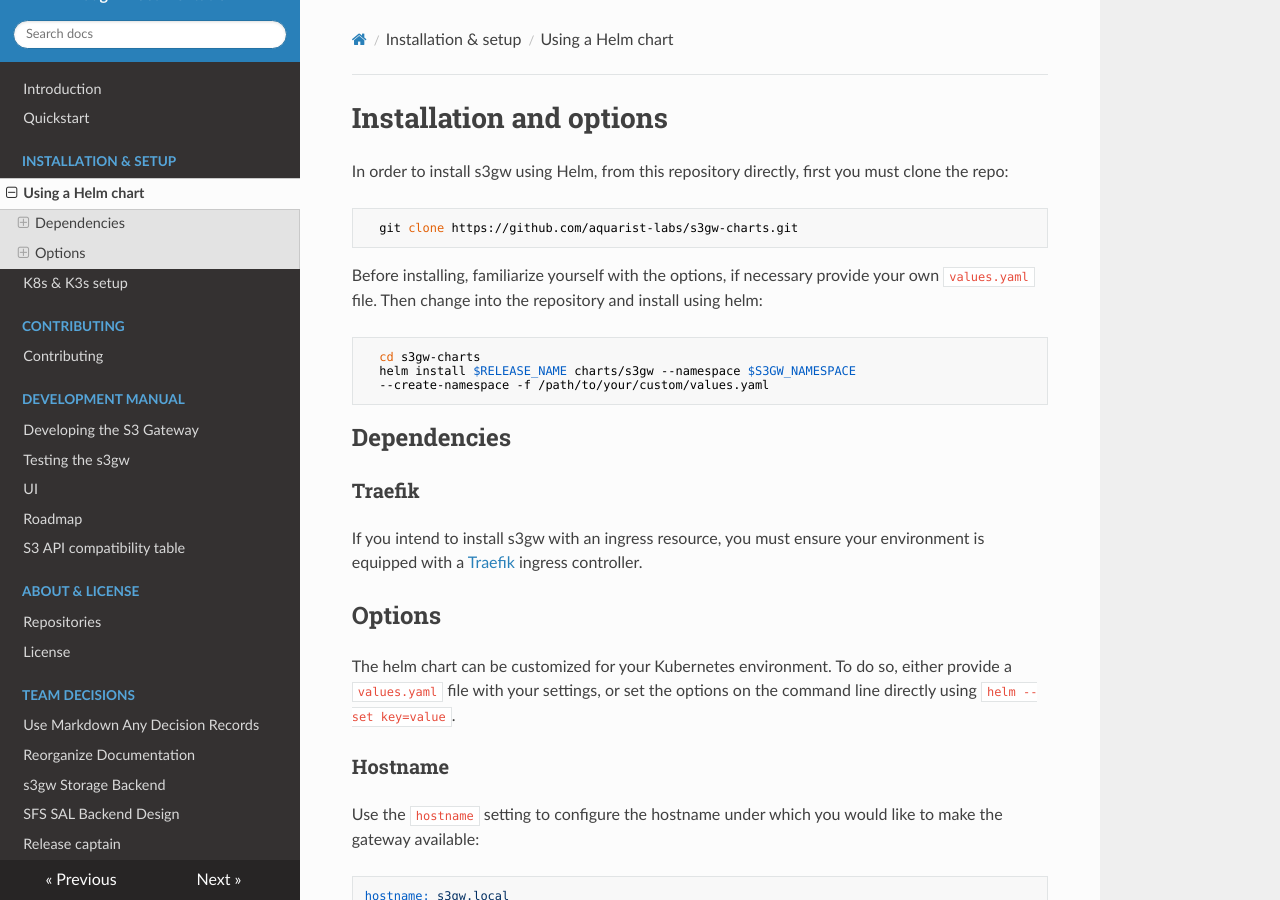
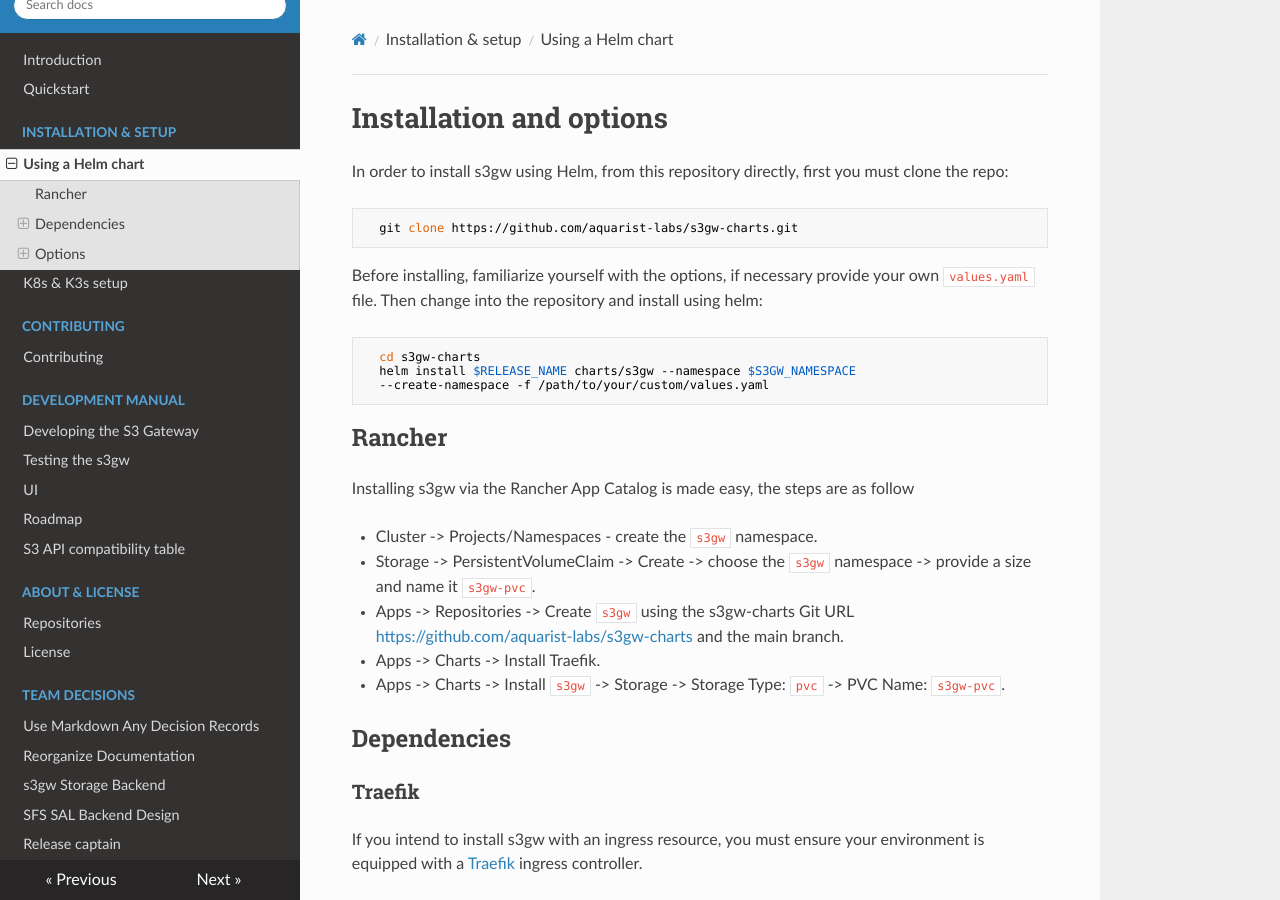
Before and after one commit to s3gw-tech/s3gw, an MkDocs documentation site: the page built from docs/helm-charts.md, in a window 1280 px wide and 900 px high. Built offline with MkDocs 1.6.1, drawn with Linux system fonts in a browser that asks for light colours; nearby versions of some CDN libraries.

Commit message:
Adds Rancher info to chart documentation
Signed-off-by: Jesus Herman-Marina <jherman@suse.com>

````diff
--- a/docs/helm-charts.md
+++ b/docs/helm-charts.md
@@ -8,14 +8,28 @@
 ```
 
 Before installing, familiarize yourself with the options, if necessary provide
-your own `values.yaml` file.
-Then change into the repository and install using helm:
+your own `values.yaml` file. Then change into the repository and install using
+helm:
 
 ```bash
   cd s3gw-charts
   helm install $RELEASE_NAME charts/s3gw --namespace $S3GW_NAMESPACE
   --create-namespace -f /path/to/your/custom/values.yaml
 ```
+
+## Rancher
+
+Installing s3gw via the Rancher App Catalog is made easy, the steps are as
+follow
+
+- Cluster -> Projects/Namespaces - create the `s3gw` namespace.
+- Storage -> PersistentVolumeClaim -> Create -> choose the `s3gw` namespace ->
+  provide a size and name it `s3gw-pvc`.
+- Apps -> Repositories -> Create `s3gw` using the s3gw-charts Git URL
+  <https://github.com/aquarist-labs/s3gw-charts> and the main branch.
+- Apps -> Charts -> Install Traefik.
+- Apps -> Charts -> Install `s3gw` -> Storage -> Storage Type: `pvc` -> PVC
+  Name: `s3gw-pvc`.
 
 ## Dependencies
 
@@ -53,9 +67,8 @@
 ### TLS Certificates
 
 provide the TLS certificate in the `values.yaml` file to enable TLS at the
-ingress.
-Note that the connection between the ingress and s3gw itself within the cluster
-will not be TLS protected.
+ingress. Note that the connection between the ingress and s3gw itself within the
+cluster will not be TLS protected.
 
 ```yaml
 tls:
@@ -67,9 +80,8 @@
 
 The s3gw is best deployed on top of a [longhorn](https://longhorn.io) volume. If
 you have longhorn installed in your cluster, all appropriate resources will be
-automatically deployed for you.
-Make sure the `storageType` is set to `"longhorn"` and the correct size for the
-claim is set in `storageSize`:
+automatically deployed for you. Make sure the `storageType` is set to
+`"longhorn"` and the correct size for the claim is set in `storageSize`:
 
 ```yaml
 storageType: "longhorn"
````
